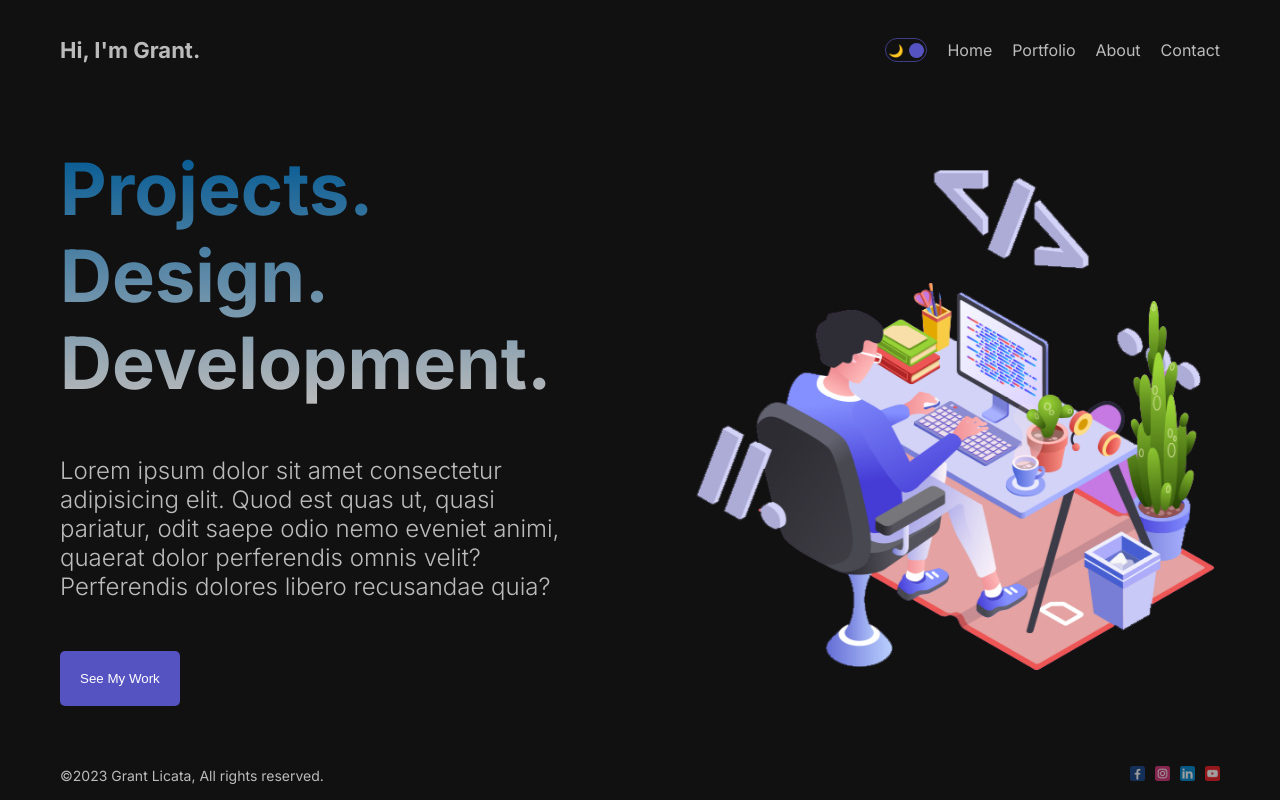
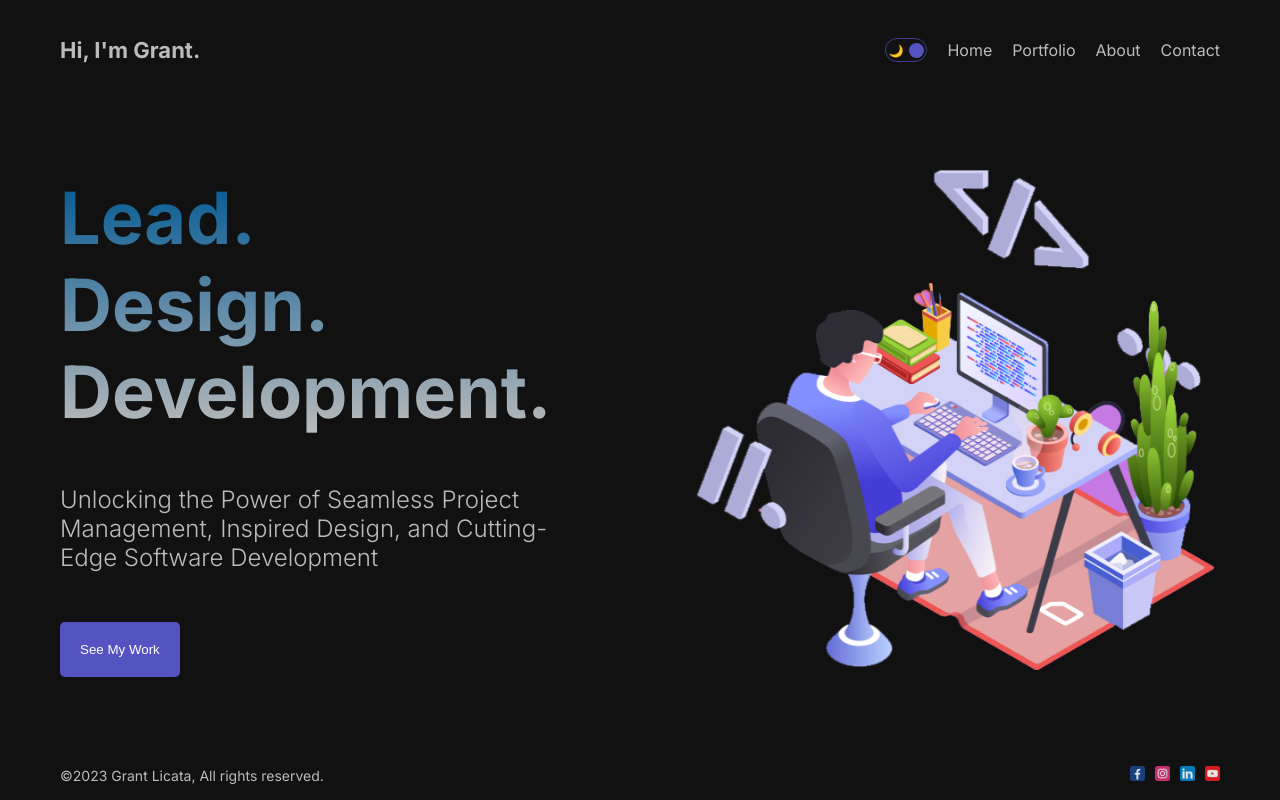
Before and after one commit to GrantLicata/Portfolio, a Next.js app: page / in a window 1280 px wide. Built offline with nearby package versions, Linux system fonts and the light colour scheme.

Commit message:
Home page updated

```diff
--- a/src/app/about/page.jsx
+++ b/src/app/about/page.jsx
@@ -2,11 +2,6 @@ import React from "react";
 import styles from "./page.module.css";
 import Image from "next/image";
 import Button from "@/components/Button/Button";
-
-export const metadata = {
-  title: "About",
-  description: "Come learn about me",
-};
 
 const About = () => {
   return (
--- a/src/app/page.jsx
+++ b/src/app/page.jsx
@@ -8,11 +8,14 @@ export default function Home() {
   return (
     <div className={styles.container}>
       <div className={styles.item}>
-        <h1 className={styles.title}>Projects. Design. Development.</h1>
+        <h1 className={styles.title}>
+          Lead.
+          <br /> Design.
+          <br /> Development.
+        </h1>
         <p className={styles.description}>
-          Lorem ipsum dolor sit amet consectetur adipisicing elit. Quod est quas
-          ut, quasi pariatur, odit saepe odio nemo eveniet animi, quaerat dolor
-          perferendis omnis velit? Perferendis dolores libero recusandae quia?
+          Unlocking the Power of Seamless Project Management, Inspired Design,
+          and Cutting-Edge Software Development
         </p>
         <Button url="/portfolio" text="See My Work" />
       </div>
--- a/src/app/portfolio/[category]/page.module.css
+++ /dev/null
@@ -1,43 +0,0 @@
-.container {
-}
-
-.categoryTitle {
-  color: #53c28b;
-}
-
-.item {
-  display: flex;
-  gap: 50px;
-  margin-top: 50px;
-  margin-bottom: 100px;
-}
-
-.item:nth-child(2n + 1) {
-  flex-direction: row-reverse;
-}
-
-.imgContainer {
-  flex: 1;
-  height: 500px;
-  position: relative;
-}
-
-.img {
-  object-fit: cover;
-}
-
-.content {
-  flex: 1;
-  display: flex;
-  flex-direction: column;
-  gap: 20px;
-  justify-content: center;
-}
-
-.title {
-  font-size: 50px;
-}
-
-.description {
-  font-size: 20px;
-}
--- a/src/app/portfolio/layout.jsx
+++ b/src/app/portfolio/layout.js
@@ -4,7 +4,7 @@ import styles from "./page.module.css";
 const layout = ({ children }) => {
   return (
     <div>
-      <h1 className={styles.mainTitle}>Our Works</h1>
+      <h1 className={styles.mainTitle}>My Works</h1>
       {children}
     </div>
   );
--- a/src/app/portfolio/page.module.css
+++ b/src/app/portfolio/page.module.css
@@ -1,48 +1,47 @@
+.container {
+}
+
 .mainTitle {
   font-size: 100px;
 }
 
-.container {
-}
-
-.selectTitle {
-  margin: 20px 0px;
-}
-
-.items {
-  display: flex;
-  gap: 50px;
+.categoryTitle {
+  color: #53c28b;
 }
 
 .item {
-  border: 5px solid #bbb;
-  border-radius: 5px;
-  width: 300px;
-  height: 400px;
-  position: relative;
-  background-size: cover !important;
+  display: flex;
+  gap: 50px;
+  margin-top: 50px;
+  margin-bottom: 100px;
 }
 
-.item:nth-child(1) {
-  background: url("/illustration.png");
+.item:nth-child(2n + 1) {
+  flex-direction: row-reverse;
 }
 
-.item:nth-child(2) {
-  background: url("/websites.jpg");
+.imgContainer {
+  flex: 1;
+  height: 500px;
+  position: relative;
 }
 
-.item:nth-child(3) {
-  background: url("/apps.jpg");
+.img {
+  object-fit: cover;
+}
+
+.content {
+  flex: 1;
+  display: flex;
+  flex-direction: column;
+  gap: 20px;
+  justify-content: center;
 }
 
 .title {
-  position: absolute;
-  right: 10px;
-  bottom: 10px;
-  font-size: 40px;
-  font-weight: bold;
+  font-size: 50px;
 }
 
-.item:hover .title {
-  color: #53c28b;
+.description {
+  font-size: 20px;
 }
--- a/src/components/footer/Footer.jsx
+++ b/src/components/footer/Footer.jsx
@@ -2,6 +2,10 @@ import React from "react";
 import styles from "./footer.module.css";
 import Image from "next/image";
 import Link from "next/link";
+import Facebook from "public/1.png";
+import Instagram from "public/2.png";
+import LinkedIn from "public/3.png";
+import YouTube from "public/4.png";
 
 const Footer = () => {
   return (
@@ -10,7 +14,7 @@ const Footer = () => {
       <div className={styles.social}>
         <Link href="https://www.facebook.com/grant.licata/">
           <Image
-            src="/1.png"
+            src={Facebook}
             width={15}
             height={15}
             className={styles.icon}
@@ -19,7 +23,7 @@ const Footer = () => {
         </Link>
         <Link href="https://www.instagram.com/grantlicata/">
           <Image
-            src="/2.png"
+            src={Instagram}
             width={15}
             height={15}
             className={styles.icon}
@@ -28,7 +32,7 @@ const Footer = () => {
         </Link>
         <Link href="https://www.linkedin.com/in/grantlicata/">
           <Image
-            src="/3.png"
+            src={LinkedIn}
             width={15}
             height={15}
             className={styles.icon}
@@ -37,7 +41,7 @@ const Footer = () => {
         </Link>
         <Link href="https://www.youtube.com/@grantlicata4493/featured">
           <Image
-            src="/4.png"
+            src={YouTube}
             width={15}
             height={15}
             className={styles.icon}
--- a/src/components/footer/footer.module.css
+++ b/src/components/footer/footer.module.css
@@ -13,6 +13,6 @@
 }
 
 .icon {
-  opacity: 0.6;
+  opacity: 0.9;
   cursor: pointer;
 }
```
Also changed, not shown: src/app/portfolio/[category]/page.jsx (deleted, +0 -39 lines), src/app/portfolio/page.jsx (+26 -16 lines), src/app/portfolio/data.js (renamed from src/app/portfolio/[category]/data.js), 1 other file (tests, documents, lock files or other folders).
